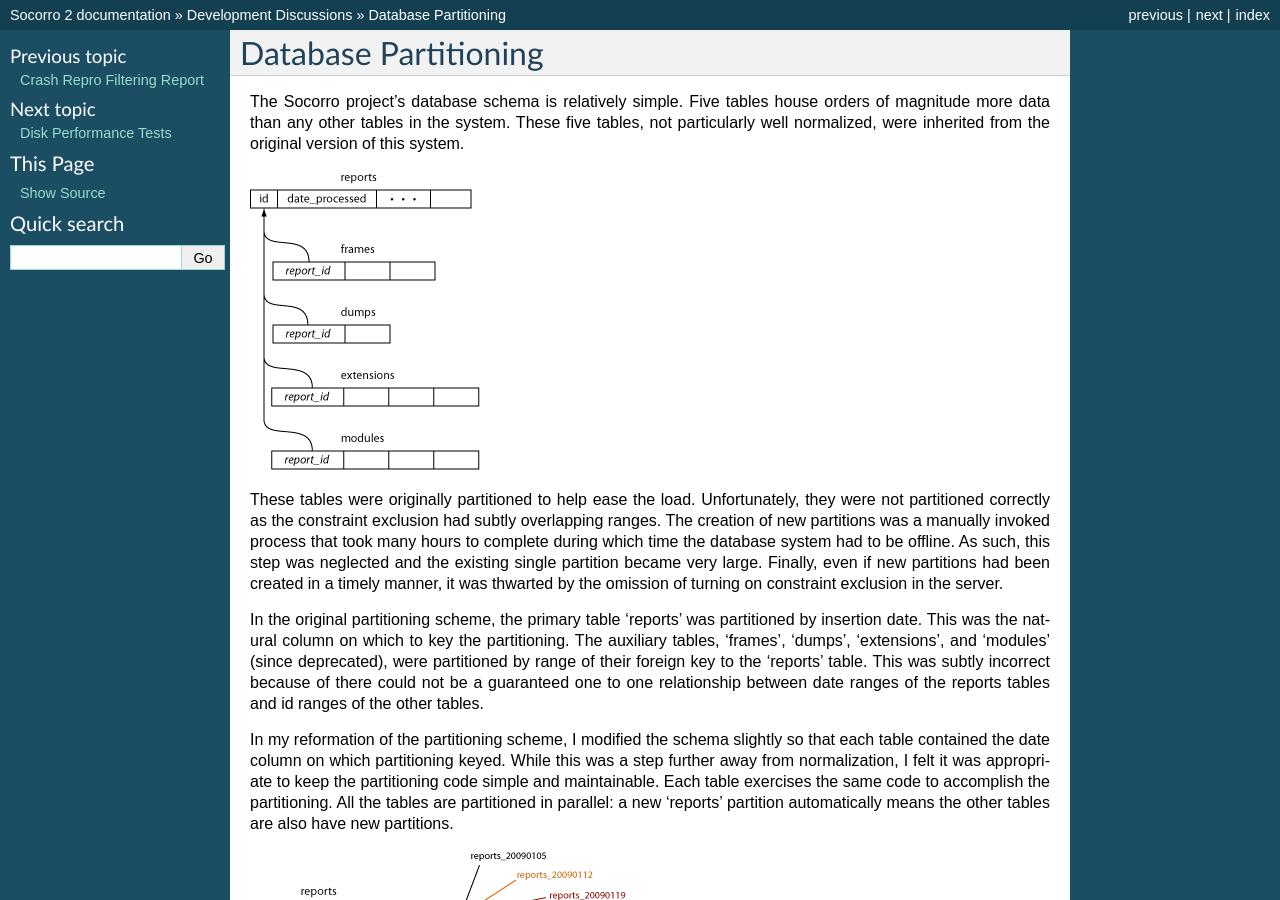
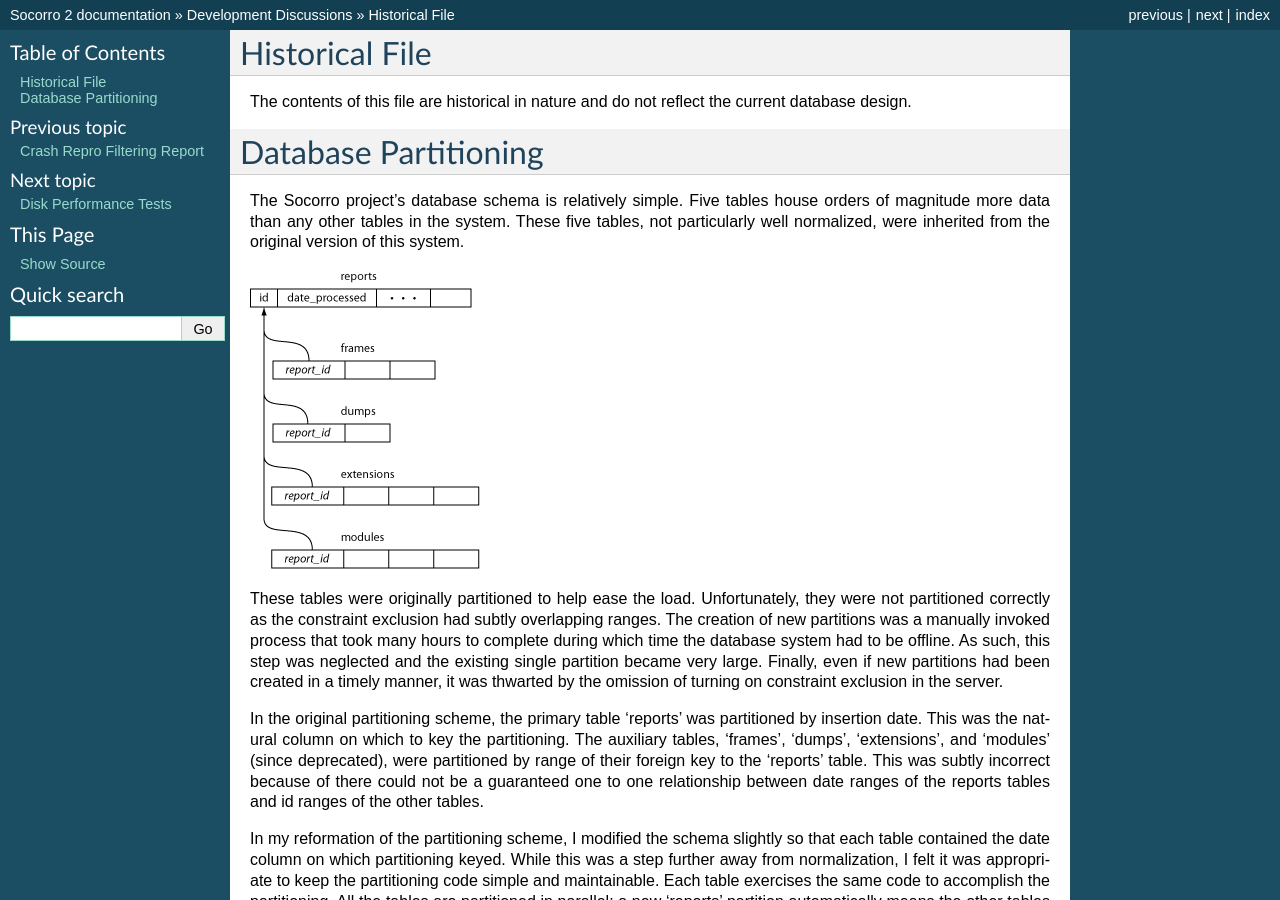
Before and after one commit to mozilla/socorro-docs, a Sphinx documentation site: the page built from docs/databasepartitioning.rst, in a window 1280 px wide and 900 px high. Built offline with Sphinx 7.4.7, drawn with Linux system fonts in a browser that asks for light colours; some of the changed text lies outside the part shown.

Commit message:
Add note to indicate that this file is historical in nature.

```diff
--- a/docs/databasepartitioning.rst
+++ b/docs/databasepartitioning.rst
@@ -2,6 +2,11 @@
 
 .. _databasepartitioning-chapter:
 
+Historical File
+===============
+
+The contents of this file are historical in nature and do not reflect
+the current database design.
 
 Database Partitioning
 =====================
```
